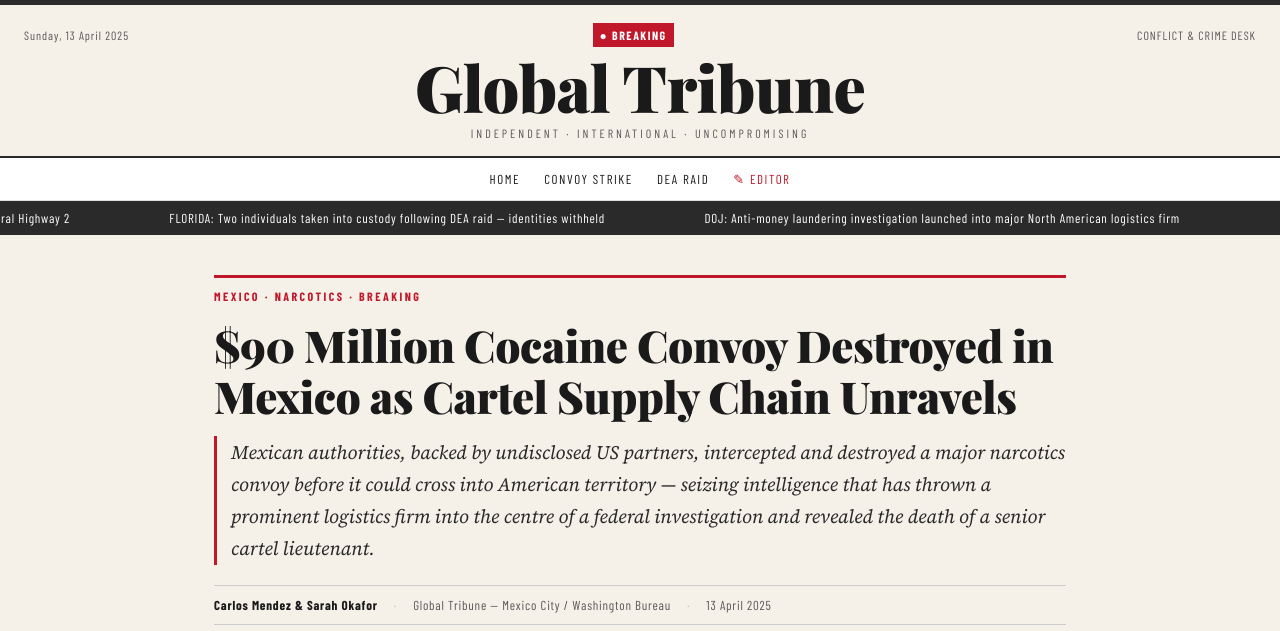
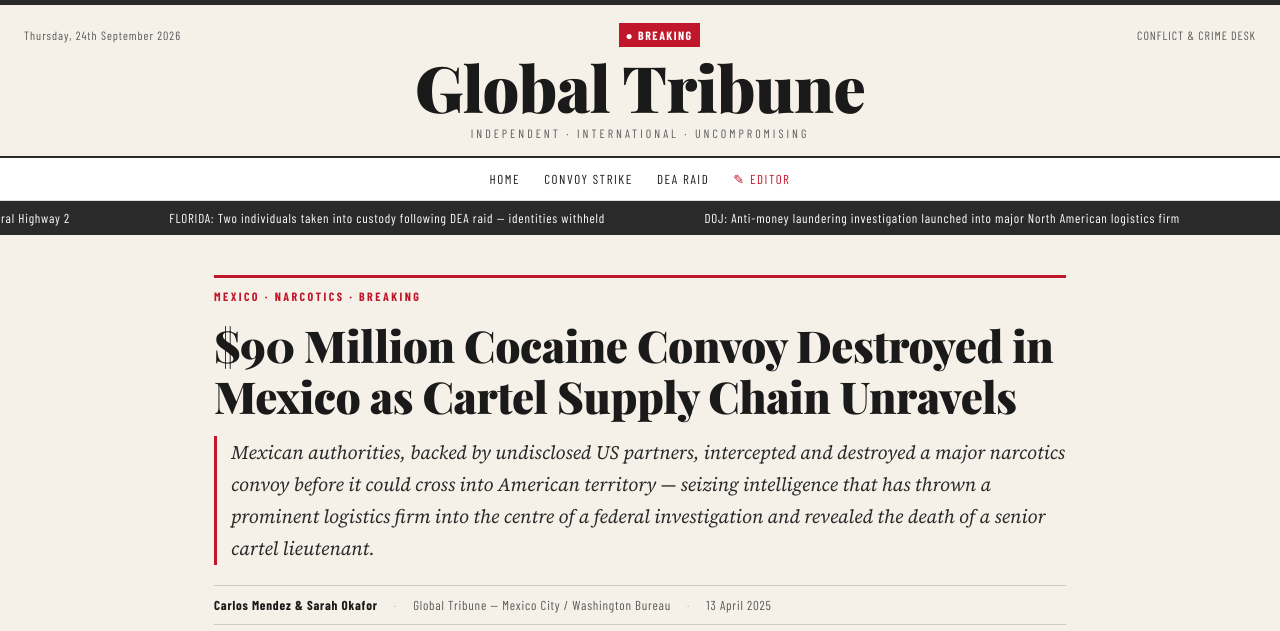
Before and after one commit to GlobalTribune/War_on_Drugs_Arma3, a plain HTML site: page article1_convoy_strike.html in a window 1280 px wide. Shown: the top 631 px of the page. Drawn offline with nearby package versions, Linux system fonts and the light colour scheme.

Commit message:
Update article1_convoy_strike.html

```diff
--- a/article1_convoy_strike.html
+++ b/article1_convoy_strike.html
@@ -55,7 +55,7 @@
 <body>
 <header>
   <div class="masthead-top">
-    <span>Sunday, 13 April 2025</span>
+    <span>Thursday, 24th September 2026</span>
     <span class="live">&#9679; BREAKING</span>
     <span>CONFLICT &amp; CRIME DESK</span>
   </div>
@@ -108,6 +108,7 @@
 
   <p>The political fallout from the operation has been swift and complicated. While the Mexican government moved quickly to claim credit for the interdiction, it simultaneously accused American partners of overreach, citing the involvement of at least one US military helicopter &mdash; described by witnesses as an MH-6 light utility aircraft &mdash; which was observed firing into a residential area near the convoy route. Seven civilians are reported to have died in the incident. The Mexican government has demanded a formal explanation from Washington, and American personnel operating in-country are now subject to significantly tightened operational restrictions.</p>
 
+  <p>Mexican officials, speaking at the UN, were quick to ask for answers about the MH-6 incident, calling for the US pilot to be immediately taken into Mexican custody, where he will await a trial for his crimes against the Mexican people. US officials are yet to respond, but sources inside the Pentagon have confirmed that there will be some disciplinary proceedings regarding the pilot's future, although they are yet to announce what sanctions would be available. Until then, the Mexican government has threatened to sanction US companies operating in Mexico until the issue is addressed.</p>
 
 
   <p>Amid the political controversy, a significant intelligence find has gone relatively unnoticed in public reporting. Mexican ground forces pushing into the area following the convoy strike recovered the body of a man identified as Lieutenant Jero Prieto, known within cartel networks by the alias <em>el corredor</em> &mdash; the runner &mdash; a reference to his role managing the physical movement of narcotics across the country. Prieto was a mid-to-senior figure in the organisation and his death represents a meaningful blow to the cartel&rsquo;s operational middle layer.</p>
```
